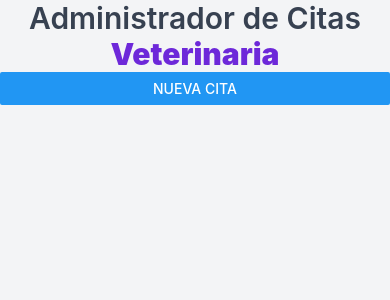
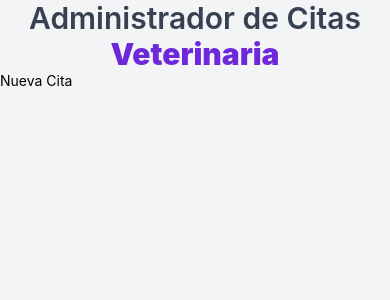
Before and after one commit to Omar0511/citas-mobile, a React Native app: screen / in a window 390 px wide. Shown: the top 300 px of the page. Built offline with nearby package versions, Linux system fonts and the light colour scheme.

Commit message:
Eventos Pressable

```diff
--- a/App.js
+++ b/App.js
@@ -7,11 +7,17 @@ import {
   Text,
   StyleSheet,
   Button,
+  Pressable,
 } from 'react-native';
 
 // Función
 // Un componente siempre tendrá un RETURN
 const App = () => {
+  const nuevaCitaHandler = () =>
+  {
+    console.log('Diste click')
+  }
+
   return (
     /*
       No podemos poner 2 ETIQUETAS
@@ -35,17 +41,11 @@ const App = () => {
         <Text style={styles.tituloBold}>Veterinaria</Text>
       </Text>
 
-      <Button
-        title='Nueva Cita'
-
-        onPress=
-        {
-          () =>
-          {
-            console.log('Presionaste')
-          }
-        }
-      ></Button>
+      <Pressable
+        onPress = { nuevaCitaHandler }
+      >
+        <Text>Nueva Cita</Text>
+      </Pressable>
     </SafeAreaView>
   );
 };
```
